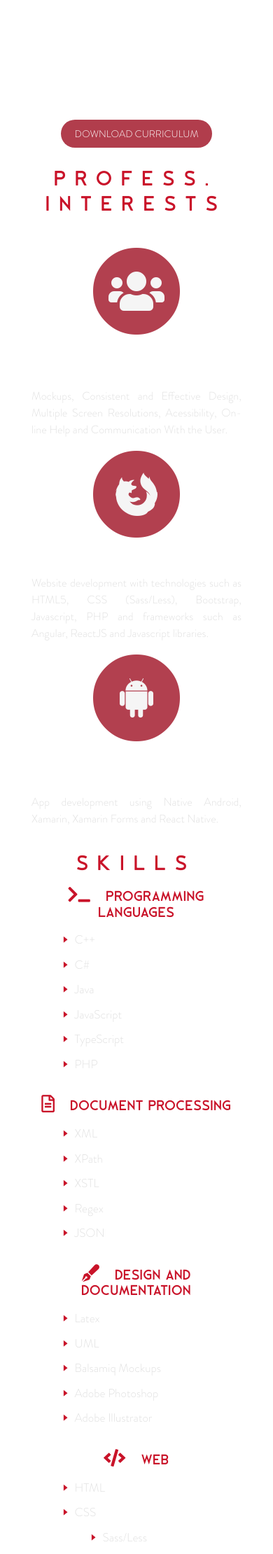
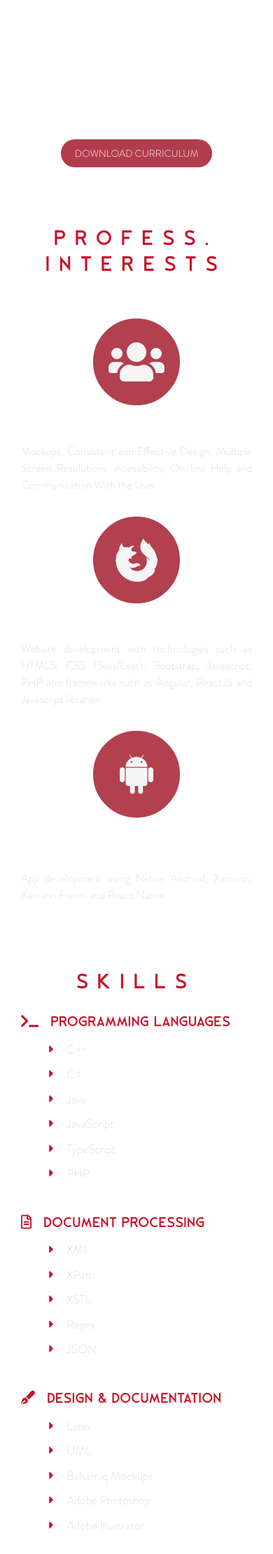
Before and after one commit to andreiacarodrigues/andreiacarodrigues.github.io, a PHP site: page /newWebsite2/index.html in a window 390 px wide. Shown: the part 1440-3660 px from the top of the page at 70% size. Run offline with PHP 8.4, Linux system fonts and the light colour scheme; some libraries are stand-ins or nearby versions; some web fonts are replaced.

Commit message:
esqueci-me de commitar. fix das skills e profess interests em mobile

```diff
--- a/newWebsite2/css/myStyle.css
+++ b/newWebsite2/css/myStyle.css
@@ -269,7 +269,6 @@ div.star { margin:40px; }
 }
 
 .social {
-
     position: absolute;
     bottom:35px;
 
@@ -586,6 +585,17 @@ nav{
     padding-right:15px;
 }
 
+@media (max-width: 768px){
+    .interest-row{
+        padding-top:40px;
+        text-align: center;
+        padding-left:0;
+        padding-right:0;
+    }
+}
+
+
+
 .interest-row h4{
     font-size: 18px;
     margin-top:10px;
@@ -609,13 +619,14 @@ nav{
     font-family: 'Chronograph', serif;
     text-transform: uppercase;
     letter-spacing:1px;
+    text-align: left;
     color:#c91329;
 }
 
 .skills-list li{
     list-style: none;
     font-size: 17px;
-    text-align: justify;
+    text-align: left;
     color: #e1e1e1;
     padding:5px;
     font-family: 'Brandon-light', serif;
@@ -624,17 +635,24 @@ nav{
 .skills-list h3 i{
     font-size: 25px;
     padding-right:15px;
+    margin-top: 15px;
 }
 
-.skills-list li:before {
-    content: "🢒";
-    font-weight: bolder;
-    padding-right: 10px;
+.skills-list ul{
+    padding-left: 20px;
 }
 
-.skills-list li:before {
+@media (max-width: 400px){
+    .skills-list h3 i {
+        font-size: 20px;
+        padding-right: 10px;
+    }
+}
+
+.fa-li{
     color: #c91329;
 }
+
 /* Introduction - arrow animation */
 
 @keyframes flickerAnimation {
@@ -677,3 +695,12 @@ nav{
 .skills{
     background: #777;
 }
+
+.about, .interests{
+    margin-top:30px;
+    margin-bottom:30px;
+}
+
+.interest-item{
+    margin-top:15px;
+}
--- a/newWebsite2/index.html
+++ b/newWebsite2/index.html
@@ -167,101 +167,101 @@
                                 <div class="row headings-mobile">
                                     <h1 class="title">Skills</h1>
                                 </div>
-                                <div class="container skills-list">
+                                <div class="skills-list">
                                     <div class="row">
                                         <div class="col-md-4 col-sm-12">
                                             <h3> <i class="fas fa-terminal"></i> Programming Languages </h3>
-                                            <ul>
-                                                <li>C++</li>
-                                                <li>C#</li>
-                                                <li>Java</li>
-                                                <li>JavaScript</li>
-                                                <li>TypeScript</li>
-                                                <li>PHP</li>
+                                            <ul class="fa-ul">
+                                                <li><span class="fa-li"><i class="fas fa-caret-right"></i></span>C++</li>
+                                                <li><span class="fa-li"><i class="fas fa-caret-right"></i></span>C#</li>
+                                                <li><span class="fa-li"><i class="fas fa-caret-right"></i></span>Java</li>
+                                                <li><span class="fa-li"><i class="fas fa-caret-right"></i></span>JavaScript</li>
+                                                <li><span class="fa-li"><i class="fas fa-caret-right"></i></span>TypeScript</li>
+                                                <li><span class="fa-li"><i class="fas fa-caret-right"></i></span>PHP</li>
                                             </ul>
                                         </div>
                                         <div class="col-md-4 col-sm-12">
                                             <h3> <i class="far fa-file-alt"></i> Document Processing </h3>
-                                            <ul>
-                                                <li>XML</li>
-                                                <li>XPath</li>
-                                                <li>XSTL</li>
-                                                <li>Regex</li>
-                                                <li>JSON</li>
+                                            <ul class="fa-ul">
+                                                <li><span class="fa-li"><i class="fas fa-caret-right"></i></span>XML</li>
+                                                <li><span class="fa-li"><i class="fas fa-caret-right"></i></span>XPath</li>
+                                                <li><span class="fa-li"><i class="fas fa-caret-right"></i></span>XSTL</li>
+                                                <li><span class="fa-li"><i class="fas fa-caret-right"></i></span>Regex</li>
+                                                <li><span class="fa-li"><i class="fas fa-caret-right"></i></span>JSON</li>
                                             </ul>
                                         </div>
                                         <div class="col-md-4 col-sm-12">
-                                            <h3> <i class="fas fa-pen-fancy"></i> Design and Documentation </h3>
-                                            <ul>
-                                                <li>Latex</li>
-                                                <li>UML</li>
-                                                <li>Balsamiq Mockups</li>
-                                                <li>Adobe Photoshop</li>
-                                                <li>Adobe Illustrator</li>
+                                            <h3> <i class="fas fa-pen-fancy"></i> Design & Documentation </h3>
+                                            <ul class="fa-ul">
+                                                <li><span class="fa-li"><i class="fas fa-caret-right"></i></span>Latex</li>
+                                                <li><span class="fa-li"><i class="fas fa-caret-right"></i></span>UML</li>
+                                                <li><span class="fa-li"><i class="fas fa-caret-right"></i></span>Balsamiq Mockups</li>
+                                                <li><span class="fa-li"><i class="fas fa-caret-right"></i></span>Adobe Photoshop</li>
+                                                <li><span class="fa-li"><i class="fas fa-caret-right"></i></span>Adobe Illustrator</li>
                                             </ul>
                                         </div>
                                     </div>
                                     <div class="row">
                                         <div class="col-md-4 col-sm-12">
                                             <h3> <i class="fas fa-code"></i> Web </h3>
-                                            <ul>
-                                                <li>HTML</li>
-                                                <li>CSS</li>
-                                                <ul>
-                                                    <li>Sass/Less</li>
-                                                    <li>Bootstrap</li>
+                                            <ul class="fa-ul">
+                                                <li><span class="fa-li"><i class="fas fa-caret-right"></i></span>HTML</li>
+                                                <li><span class="fa-li"><i class="fas fa-caret-right"></i></span>CSS</li>
+                                                <ul class="fa-ul">
+                                                    <li><span class="fa-li"><i class="fas fa-caret-right"></i></span>Sass/Less</li>
+                                                    <li><span class="fa-li"><i class="fas fa-caret-right"></i></span>Bootstrap</li>
                                                 </ul>
                                             </ul>
                                         </div>
                                         <div class="col-md-4 col-sm-12">
                                             <h3> <i class="fab fa-react"></i> Frontend Frameworks </h3>
-                                            <ul>
-                                                <li>AngularJS</li>
-                                                <li>ReactJS</li>
-                                                <li>Redux</li>
-                                                <li>Razor Pages</li>
+                                            <ul class="fa-ul">
+                                                <li><span class="fa-li"><i class="fas fa-caret-right"></i></span>AngularJS</li>
+                                                <li><span class="fa-li"><i class="fas fa-caret-right"></i></span>ReactJS</li>
+                                                <li><span class="fa-li"><i class="fas fa-caret-right"></i></span>Redux</li>
+                                                <li><span class="fa-li"><i class="fas fa-caret-right"></i></span>Razor Pages</li>
                                             </ul>
                                         </div>
                                         <div class="col-md-4 col-sm-12">
                                             <h3> <i class="fas fa-book-open"></i> Frontend Libraries </h3>
-                                            <ul>
-                                                <li>JQuery</li>
+                                            <ul class="fa-ul">
+                                                <li><span class="fa-li"><i class="fas fa-caret-right"></i></span>JQuery</li>
                                             </ul>
                                         </div>
                                     </div>
                                     <div class="row">
                                         <div class="col-md-4 col-sm-12">
                                             <h3> <i class="fab fa-android"></i> Mobile </h3>
-                                            <ul>
-                                                <li>Native Android</li>
-                                                <li>React Native</li>
-                                                <li>Xamarin</li>
+                                            <ul class="fa-ul">
+                                                <li><span class="fa-li"><i class="fas fa-caret-right"></i></span>Native Android</li>
+                                                <li><span class="fa-li"><i class="fas fa-caret-right"></i></span>React Native</li>
+                                                <li><span class="fa-li"><i class="fas fa-caret-right"></i></span>Xamarin</li>
                                             </ul>
                                         </div>
                                         <div class="col-md-4 col-sm-12">
                                             <h3> <i class="fab fa-node-js"></i> Backend </h3>
-                                            <ul>
-                                                <li>NodeJS</li>
-                                                <li>.NET Core</li>
+                                            <ul class="fa-ul">
+                                                <li><span class="fa-li"><i class="fas fa-caret-right"></i></span>NodeJS</li>
+                                                <li><span class="fa-li"><i class="fas fa-caret-right"></i></span>.NET Core</li>
                                             </ul>
                                         </div>
                                         <div class="col-md-4 col-sm-12">
-                                            <h3> <i class="fas fa-database"></i> Database Management Systems </h3>
-                                            <ul>
-                                                <li>SQLite</li>
-                                                <li>PostgreSQL</li>
-                                                <li>Oracle SQL Developer</li>
-                                                <li>MongoDB</li>
+                                            <h3> <i class="fas fa-database"></i> Database Management </h3>
+                                            <ul class="fa-ul">
+                                                <li><span class="fa-li"><i class="fas fa-caret-right"></i></span>SQLite</li>
+                                                <li><span class="fa-li"><i class="fas fa-caret-right"></i></span>PostgreSQL</li>
+                                                <li><span class="fa-li"><i class="fas fa-caret-right"></i></span>Oracle SQL Developer</li>
+                                                <li><span class="fa-li"><i class="fas fa-caret-right"></i></span>MongoDB</li>
                                             </ul>
                                         </div>
                                     </div>
                                     <div class="row">
                                         <div class="col-md-4 col-sm-12">
                                             <h3> <i class="fas fa-code-branch"></i> Others </h3>
-                                            <ul>
-                                                <li>Game Engine: Unity</li>
-                                                <li>Version Control: Git</li>
-                                                <li>Package Management: NPM and Nugget</li>
+                                            <ul class="fa-ul">
+                                                <li><span class="fa-li"><i class="fas fa-caret-right"></i></span>Game Engine: Unity</li>
+                                                <li><span class="fa-li"><i class="fas fa-caret-right"></i></span>Version Control: Git</li>
+                                                <li><span class="fa-li"><i class="fas fa-caret-right"></i></span>Package Management: NPM and Nugget</li>
                                             </ul>
                                         </div>
                                     </div>
```
